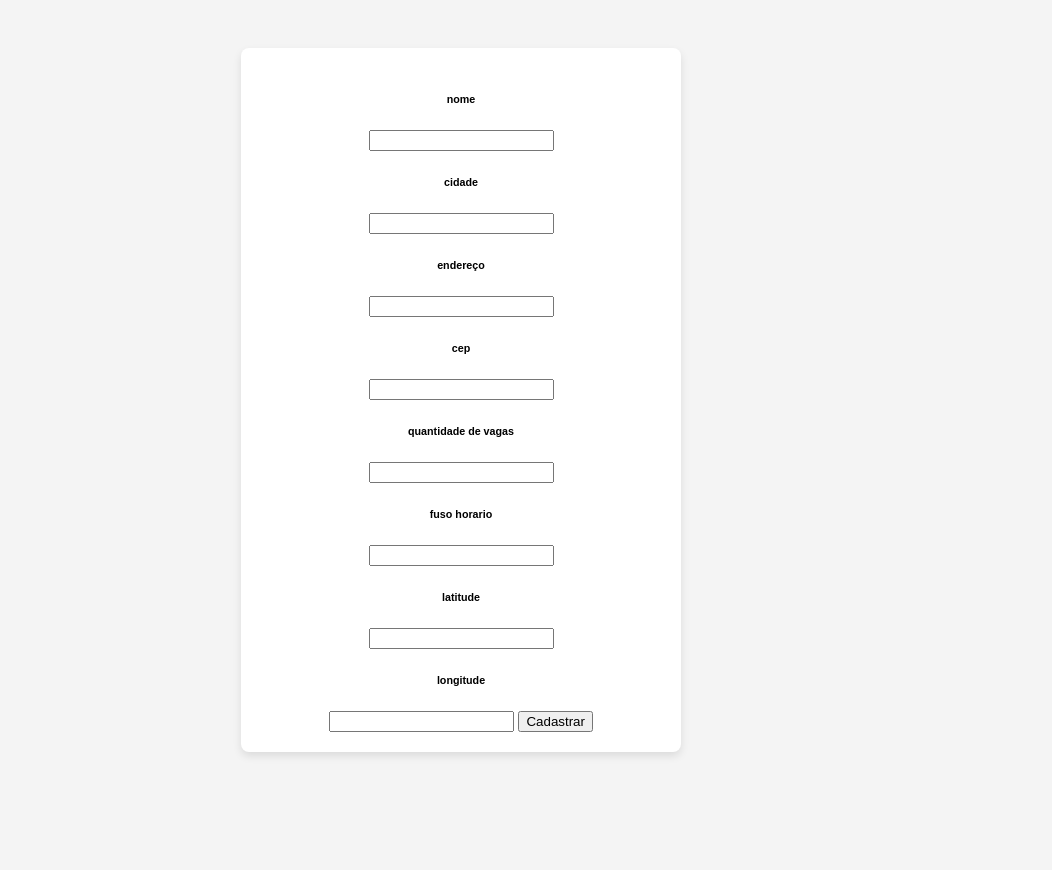
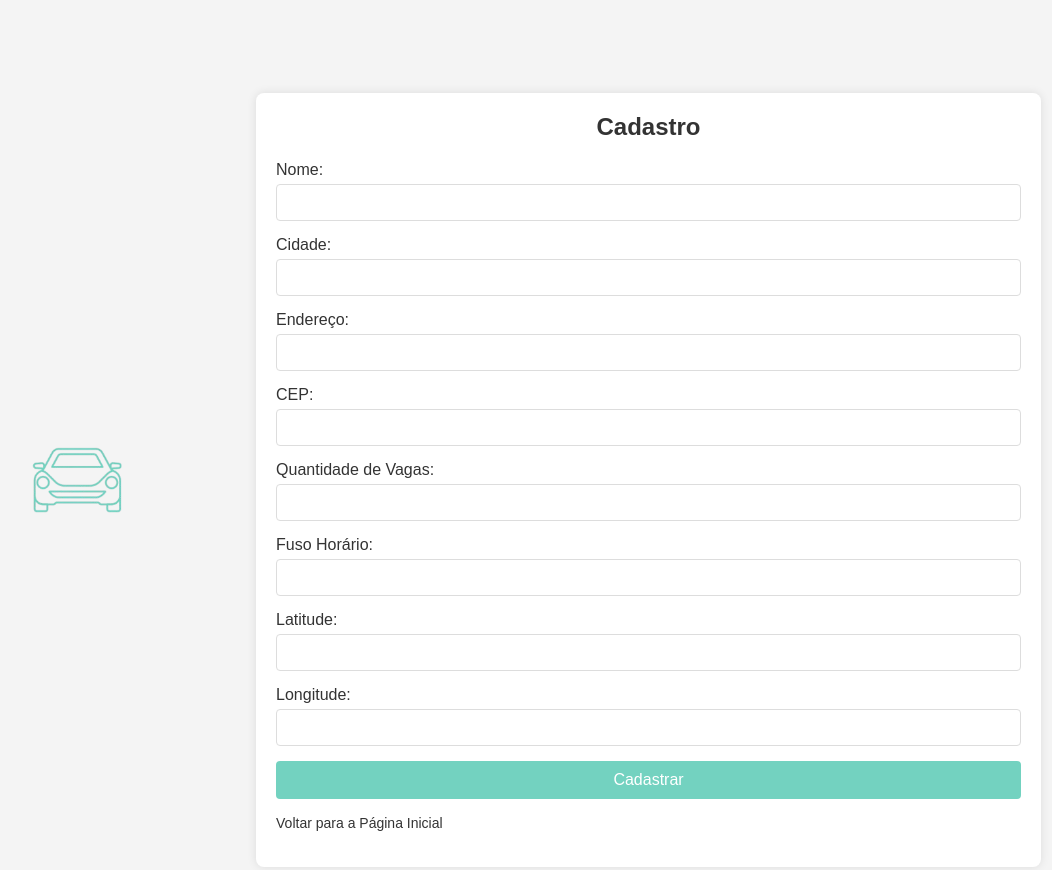
Before and after one commit to brenofreguglia/Park-Now, a plain HTML site: page intranet/cadastrar.html in a window 1280 px wide. Shown: the whole page, without its empty margins (179-1231 px from the left). Before the commit the page ends 800 px from the top, so only its background shows below. Drawn offline with Linux system fonts and the light colour scheme.

Commit message:
Atualização 0.38
Matriz do estacionamento "feita"
Tela de cadastro da intranet foi atualiazada

```diff
--- a/intranet/cadastrar.html
+++ b/intranet/cadastrar.html
@@ -4,40 +4,57 @@
 <head>
     <meta charset="UTF-8">
     <meta name="viewport" content="width=device-width, initial-scale=1.0">
-    <title>Tela de Login</title>
-    <link rel="stylesheet" href="styles2.css">
+    <title>Tela de Cadastro</title>
+    <link rel="stylesheet" href="styles2.css"> <!-- Usando o mesmo arquivo CSS da tela de login -->
     <link rel="icon" type="image/png" sizes="32x32" href="IMG.png">
 </head>
 
 <body>
-    <div class="login-wrapper">
+    <div class="container">
+        <div class="image-container">
+            <img class="foto1" src="carro23.png" alt="">
+        </div>
         <div class="login-container">
-                <h6>nome</h6>
-                <input id="nome" type="text">
-                <h6>cidade</h6>
-                <input id="cidade" type="text">
-                <h6>endereço</h6>
-                <input id="endereco" type="text">
-                <h6>cep</h6>
-                <input id="cep" type="text">
-                <h6>quantidade de vagas</h6>
-                <input id="qtd_vagas" type="text">
-                <h6>fuso horario</h6>
-                <input id="fuso_hora" type="text">
-                <h6>latitude</h6>
-                <input id="latitude" type="text">
-                <h6>longitude</h6>
-                <input id="longitude" type="text">
-
+            <h2>Cadastro</h2>
+            <form action="/cadastro" method="post">
+                <div class="input-group">
+                    <label for="nome">Nome:</label>
+                    <input type="text" id="nome" name="nome" required>
+                </div>
+                <div class="input-group">
+                    <label for="cidade">Cidade:</label>
+                    <input type="text" id="cidade" name="cidade" required>
+                </div>
+                <div class="input-group">
+                    <label for="endereco">Endereço:</label>
+                    <input type="text" id="endereco" name="endereco" required>
+                </div>
+                <div class="input-group">
+                    <label for="cep">CEP:</label>
+                    <input type="text" id="cep" name="cep" required>
+                </div>
+                <div class="input-group">
+                    <label for="qtd_vagas">Quantidade de Vagas:</label>
+                    <input type="text" id="qtd_vagas" name="qtd_vagas" required>
+                </div>
+                <div class="input-group">
+                    <label for="fuso_hora">Fuso Horário:</label>
+                    <input type="text" id="fuso_hora" name="fuso_hora" required>
+                </div>
+                <div class="input-group">
+                    <label for="latitude">Latitude:</label>
+                    <input type="text" id="latitude" name="latitude" required>
+                </div>
+                <div class="input-group">
+                    <label for="longitude">Longitude:</label>
+                    <input type="text" id="longitude" name="longitude" required>
+                </div>
                 <button type="submit">Cadastrar</button>
-
-                <!-- nome, cidade, endereço, cep, quantidade de vagas , fuso horario, latitude e longitude -->
-
-
-
+                <p><a href="index.html" class="back-link">Voltar para a Página Inicial</a></p>
             </form>
         </div>
     </div>
+    <script src="script.js"></script>
 </body>
 
 </html>
--- a/intranet/styles2.css
+++ b/intranet/styles2.css
@@ -1,31 +1,102 @@
-/* Define um fundo suave para a página e um estilo geral */
+/* Estilo básico para o corpo */
 body {
     font-family: Arial, sans-serif;
     background-color: #f4f4f4;
-    margin: 0;
-    padding: 0;
     display: flex;
     justify-content: center;
     align-items: center;
-    height: 100vh;
+    height: 120vh; /* Ajustado para um tamanho maior */
+    margin: 0; /* Corrigido para garantir espaçamento correto */
 }
 
-/* Wrapper para centralizar o container de login */
-.login-wrapper {
+/* Contêiner principal para o layout lado a lado */
+.container {
     display: flex;
+    align-items: center;
     justify-content: center;
-    align-items: center;
-    height: 100%;
+    width: 100%;
+    height: 30%;
+    max-width: 1200px; /* Ajuste conforme necessário */
+    padding: 20px; /* Adiciona um pouco de padding para garantir que o conteúdo não toque as bordas */
+    box-sizing: border-box; /* Inclui o padding no cálculo da largura */
+}
+
+/* Estilo para a imagem */
+.foto1 {
+    display: flex;
+    margin-right: 10px; /* Espaçamento entre a imagem e o card */
+    max-width: 1000px; /* Aumenta a largura máxima da imagem */
+    max-height: 1000px; /* Aumenta a altura máxima da imagem */
+    width: 100%;
+    height: auto;
+    object-fit: cover; /* Garante que a imagem cubra o espaço definido sem distorção */
+}
+
+/* Contêiner do login */
+.login-container {
+    background-color: #ffffff;
+    padding: 20px;
+    border-radius: 8px;
+    box-shadow: 0 0 10px rgba(0, 0, 0, 0.1);
+    width: 100%;
+    max-width: 4000px; /* Diminui o tamanho máximo do card */
+}
+
+/* Estilo para o título do login */
+.login-container h2 {
+    margin-top: 0;
+    font-size: 24px;
+    text-align: center;
+    color: #333;
+}
+
+/* Estilo para grupos de entrada */
+.input-group {
+    margin-bottom: 15px;
+}
+
+/* Estilo para rótulos de entrada */
+.input-group label {
+    display: block;
+    margin-bottom: 5px;
+    color: #333;
+}
+
+/* Estilo para campos de entrada */
+.input-group input {
+    width: 100%;
+    padding: 10px;
+    border: 1px solid #ddd;
+    border-radius: 4px;
+    box-sizing: border-box;
+}
+
+/* Estilo para o botão */
+button {
+    background-color: #73d2c0;
+    color: #ffffff;
+    border: none;
+    padding: 10px;
+    font-size: 16px;
+    border-radius: 4px;
+    cursor: pointer;
+    transition: background-color 0.3s ease;
     width: 100%;
 }
 
-/* Estilo do container de login */
-.login-container {
-    background-color: #ffffff;
-    border-radius: 8px;
-    box-shadow: 0 4px 8px rgba(0, 0, 0, 0.1);
-    padding: 20px;
-    max-width: 400px;
-    width: 100%;
-    text-align: center;
+button:hover {
+    background-color: #509a8d;
 }
+
+/* Estilo para o link de navegação */
+.back-link {
+    display: block;
+    margin-top: 10px;
+    color: #333;
+    text-decoration: none;
+    font-size: 14px;
+}
+
+.back-link:hover {
+    text-decoration: underline;
+}
```
Also changed, not shown: front-enda/src/Screens/Estacionamento.js (+122 -19 lines).
